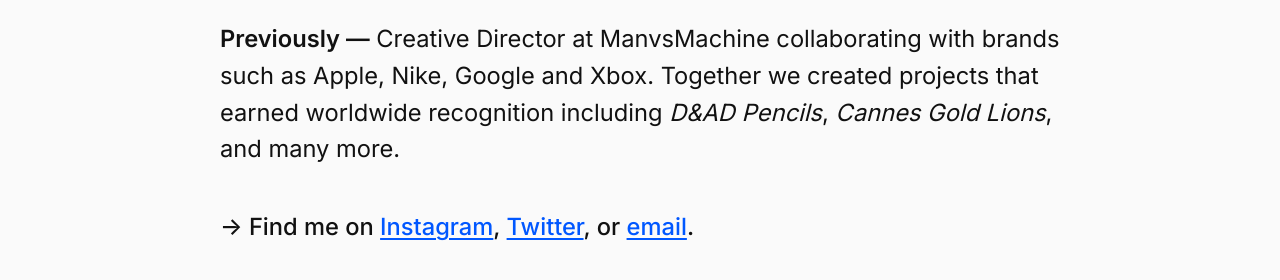
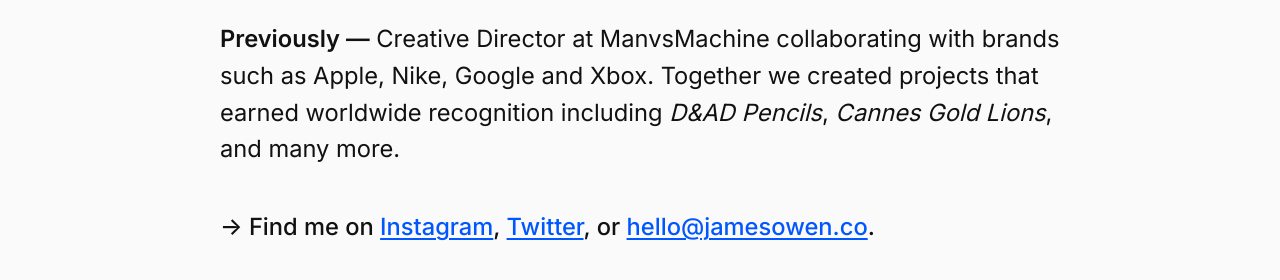
Before and after one commit to popcornclub/website, a plain HTML site: page index.html in a window 1280 px wide. Shown: the part 428-708 px from the top of the page. Drawn offline with Linux system fonts and the light colour scheme; a script that the page names is missing.

Commit message:
Update index.html

```diff
--- a/index.html
+++ b/index.html
@@ -33,7 +33,7 @@
       &rarr;&nbsp;Find me on
       <a href="https://www.instagram.com/jamesowenco" target="_blank" rel="noopener">Instagram</a>,
       <a href="https://twitter.com/jamesowenco" target="_blank" rel="noopener">Twitter</a>,
-      or <a href="mailto:hello@jamesowen.co">email</a>.
+      or <a href="mailto:hello@jamesowen.co">hello@jamesowen.co</a>.
     </p>
   </main>
 
```
